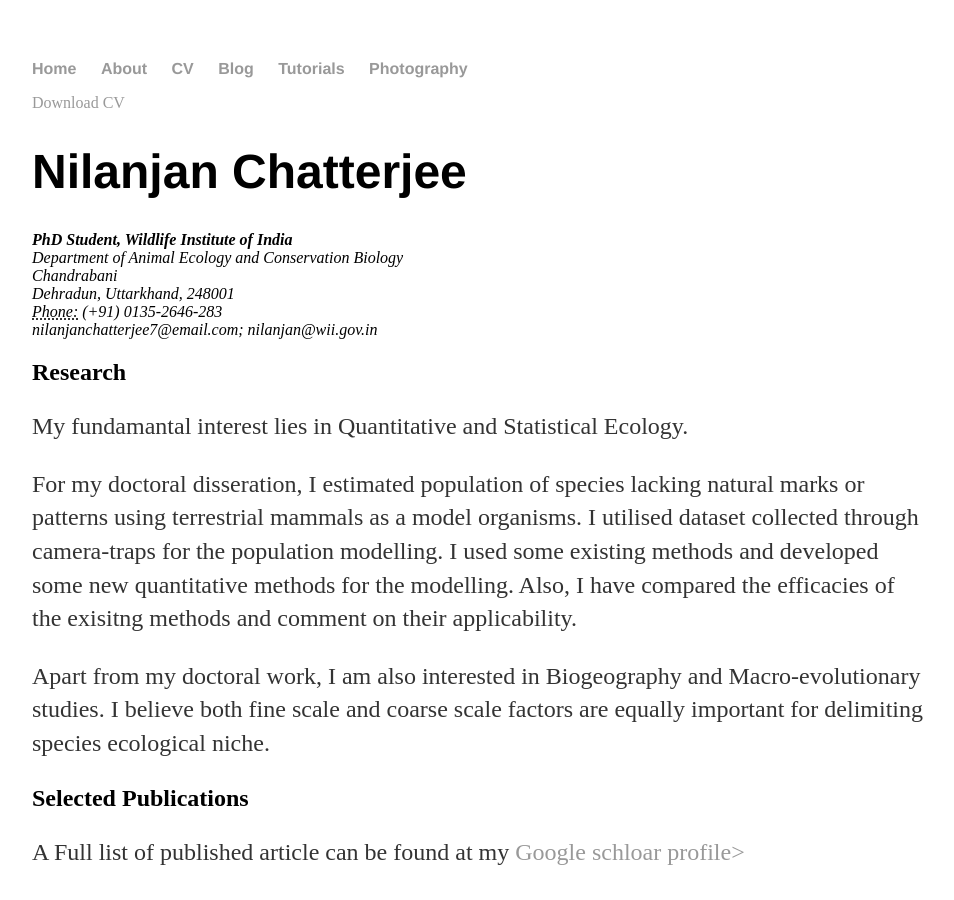
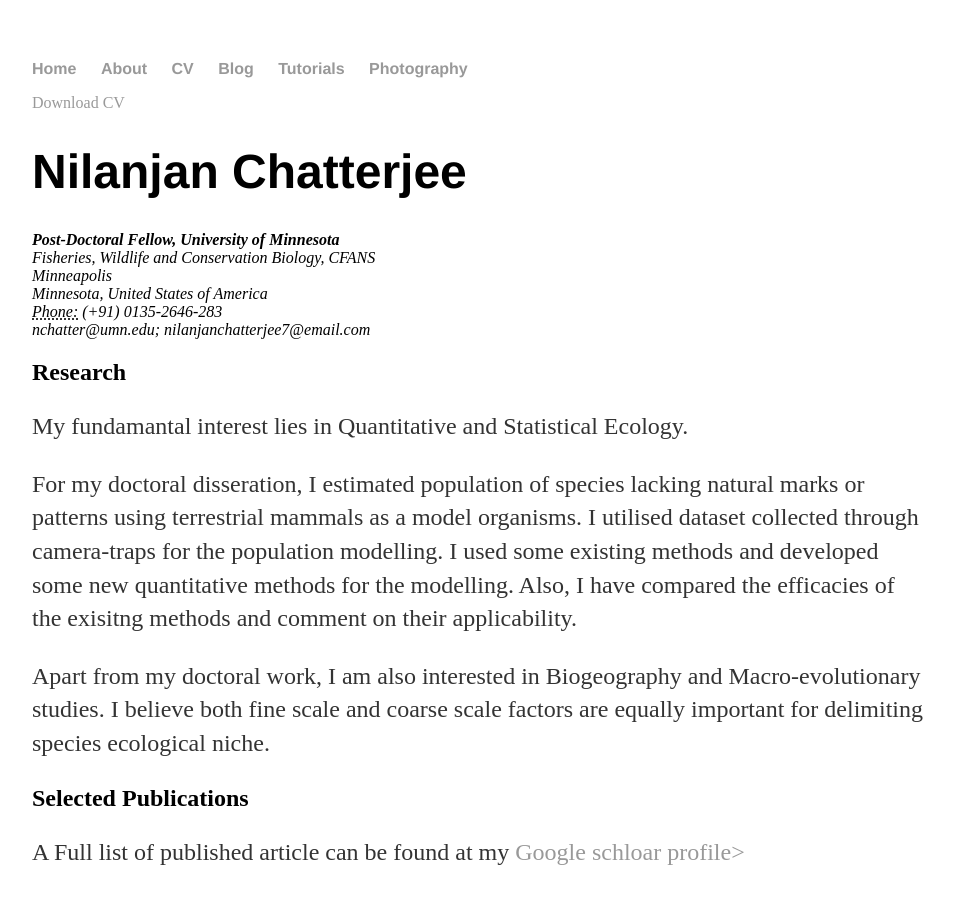
Before and after one commit to nilanjanchatterjee/nilanjanchatterjee.github.io, a Jekyll site: the page built from cv/index.html, in a window 1280 px wide and 900 px high. Shown: the whole window, without its empty margins (160-1114 px from the left). Built offline with Jekyll 4.4.1, drawn with Linux system fonts in a browser that asks for light colours.

Commit message:
Updated index
updated the affiliation and email ids

```diff
--- a/cv/index.html
+++ b/cv/index.html
@@ -7,12 +7,12 @@ title: CV of Nilanjan Chatterjee
 		<a href="#" class="download" title="Download CV as PDF">Download CV</a>
 					<h1>Nilanjan Chatterjee</h1>
 					<address>
-					<strong>PhD Student, Wildlife Institute of India</strong><br>
-					Department of Animal Ecology and Conservation Biology<br>
-          Chandrabani<br>
-					Dehradun, Uttarkhand, 248001<br>
+					<strong>Post-Doctoral Fellow, University of Minnesota</strong><br>
+					Fisheries, Wildlife and Conservation Biology, CFANS <br>
+          Minneapolis<br>
+					Minnesota, United States of America<br>
 					<abbr title="phone">Phone:</abbr> (+91) 0135-2646-283<br>
-					<span class="obfuscate">nilanjanchatterjee7@email.com; nilanjan@wii.gov.in</span>
+					<span class="obfuscate">nchatter@umn.edu; nilanjanchatterjee7@email.com</span>
 					</address>
 
 					<h2>Research </h2>
```
